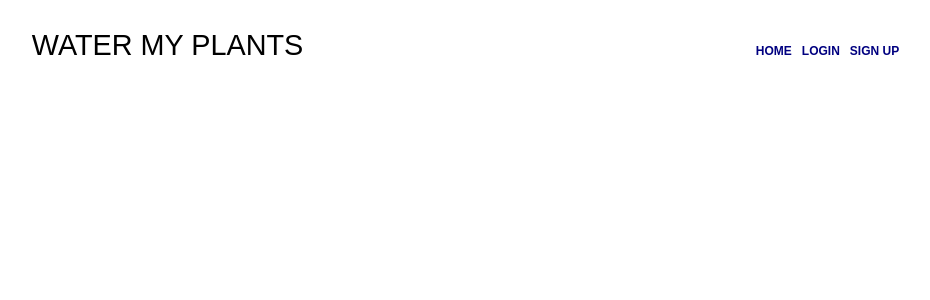
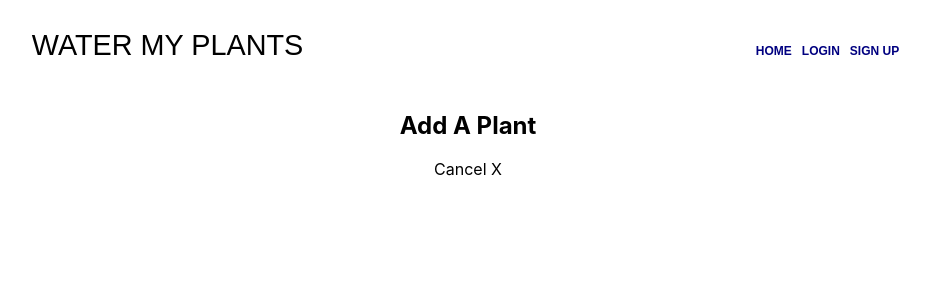
Before and after one commit to taylorfriesen6/frontend, a React (Create React App) app in the folder my-app/: page /addplant in a window 1280 px wide. Shown: the top 300 px of the page, without its empty margins (172-1102 px from the left). Built offline with nearby package versions, Linux system fonts and the light colour scheme.

Commit message:
species list component created. Route added (addPlant)

```diff
--- a/my-app/src/App.js
+++ b/my-app/src/App.js
@@ -3,7 +3,8 @@ import React from "react";
 import Home from "./components/Home";
 import Login from "./components/Login";
 import SignUp from "./components/SignUp";
-import PlantCollection from './components/PlantCollection'
+import PlantCollection from './components/PlantCollection';
+import SpeciesList from './components/SpeciesList';
 import  NavBar  from "./components/NavBar";
 import { Route } from "react-router-dom";
 
@@ -12,7 +13,7 @@ function App() {
   return (
     <div className="App">
       <NavBar />
-
+      <Route path="/addplant" component={SpeciesList} />
       <Route exact path="/" component={Home} />
       <Route path="/login" component={Login} />
       <Route path="/signup" component={SignUp} />
--- /dev/null
+++ b/my-app/src/components/SpeciesList.js
@@ -0,0 +1,16 @@
+import react from 'react';
+import styled from 'styled-components';
+
+const SpeciesList = () => {
+
+    return (
+        <div>
+            <div>
+                <h2>Add A Plant</h2>
+                <p>Cancel X</p>
+            </div>
+        </div>
+    )
+};
+
+export default SpeciesList;
```
Also changed, not shown: 1 other file (tests, documents, lock files or other folders).
